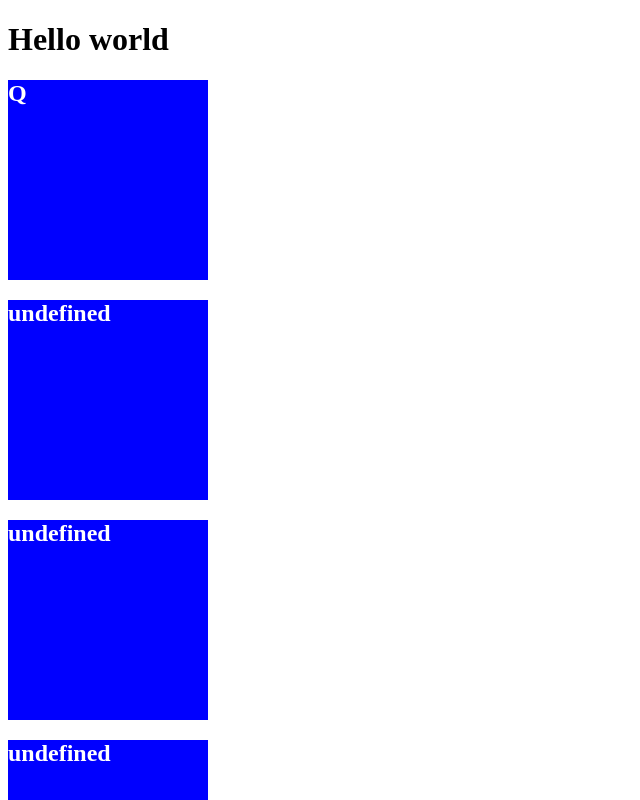
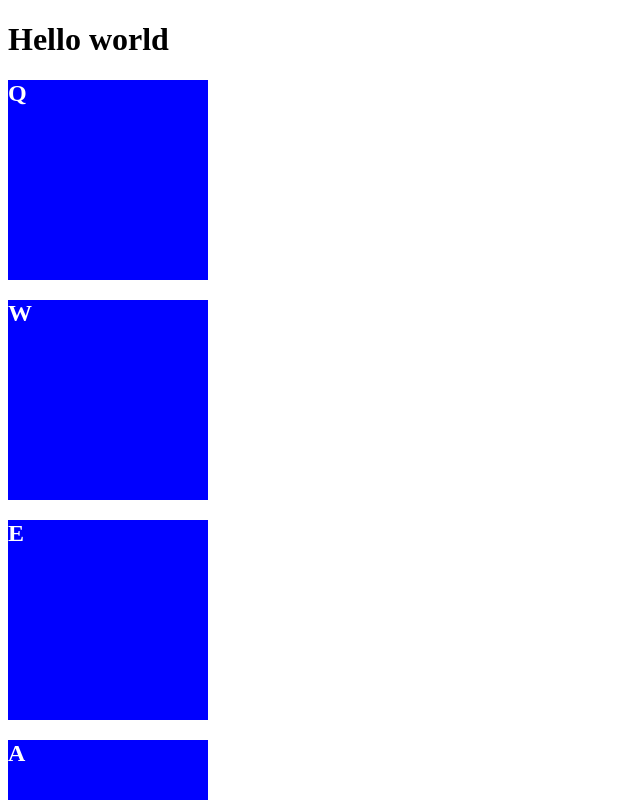
Before and after one commit to yllsson/fcc-drum-machine, a React (Create React App) app: page / in a window 1280 px wide. Shown: the top 800 px of the page, without its empty margins (0-640 px from the left). Built offline with nearby package versions, Linux system fonts and the light colour scheme.

Commit message:
fix drumpad issue

```diff
--- a/src/components/App.js
+++ b/src/components/App.js
@@ -11,23 +11,14 @@ function App() {
     'D',
     'Z',
     'X',
-    'C'
+    'C',
   ]);
 
   return (
     <main className='App' id='drum-machine'>
       <h1 id='display'>Hello world</h1>
-      {padNames.map((pad, idx) => {
-        console.log(padNames);
-
-        console.log(idx, pad[idx]);
-        return (
-          <DrumPad
-            name={`${pad[idx]}`}
-            setPadNames={setPadNames}
-            key={`hello${idx}`}
-          />
-        );
+      {padNames.map((pad) => {
+        return <DrumPad name={pad} setPadNames={setPadNames} key={pad} />;
       })}
       <DrumPad name='hello' />
     </main>
```
